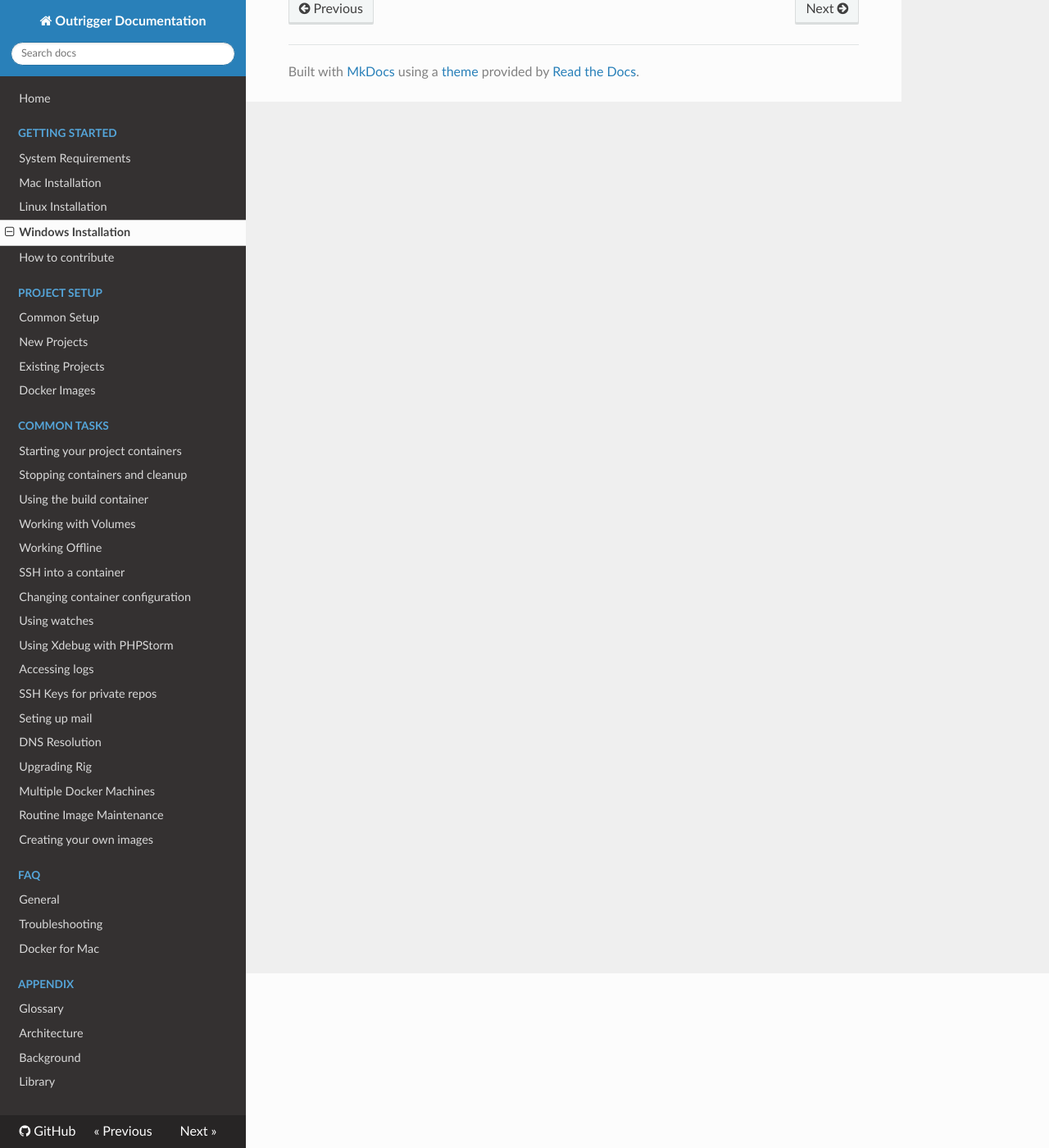
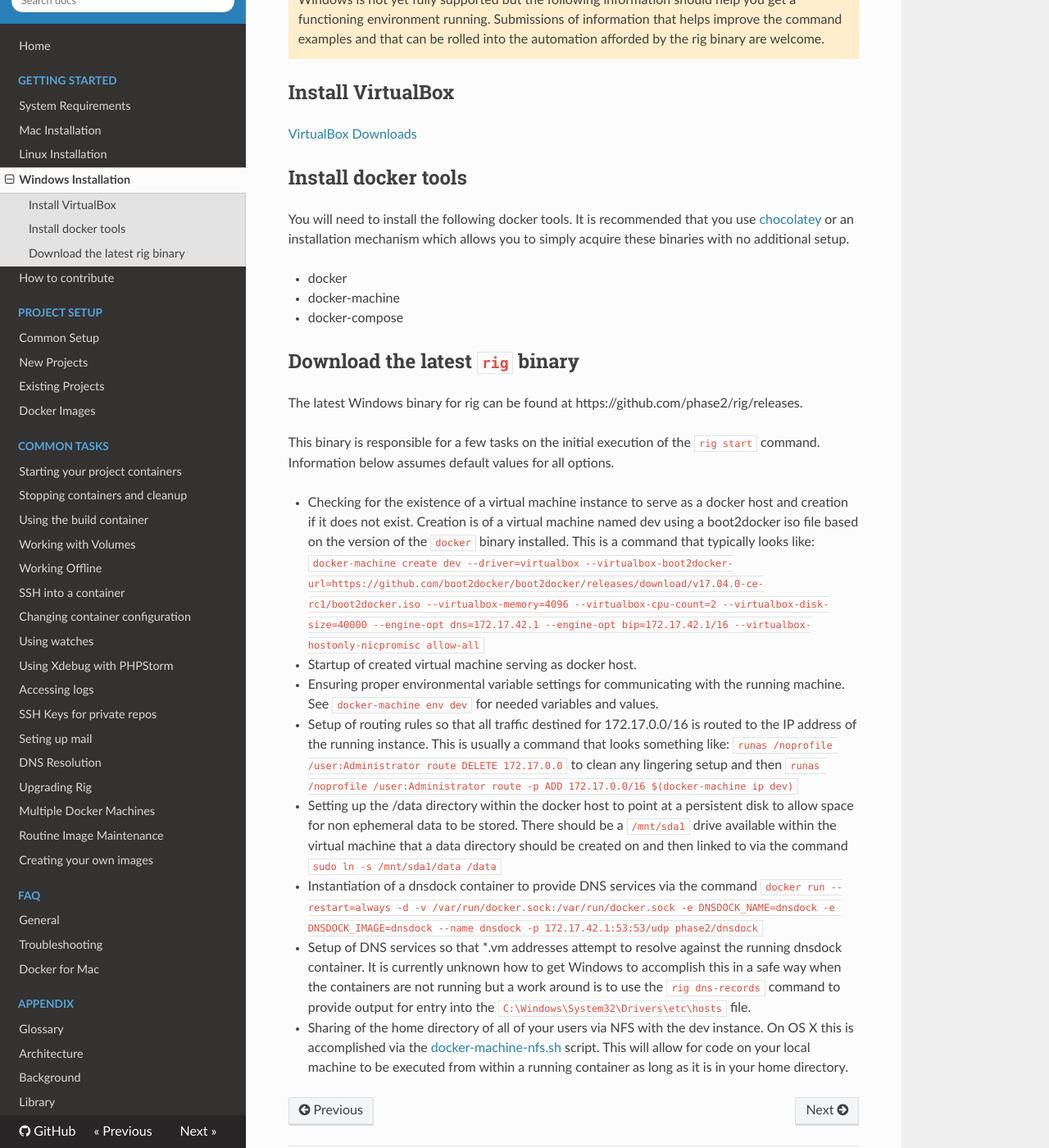
Before and after one commit to phase2/outrigger-docs, an MkDocs documentation site: the page built from docs/getting-started/windows-installation.md, in a window 1280 px wide and 1400 px high, scrolled down 213 px. Shown: the whole window at 82% size. Built offline with MkDocs 1.6.1, drawn with Linux system fonts in a browser that asks for light colours; nearby versions of some CDN libraries; old or Windows-style settings are respelled for this version of MkDocs; some of the changed text lies outside the part shown.

Commit message:
Improving windows docs

```diff
--- a/docs/getting-started/windows-installation.md
+++ b/docs/getting-started/windows-installation.md
@@ -1,3 +1,63 @@
 # Windows Installation
 
-To Be Done
+!!! warning
+    Windows is not yet fully supported but the following information should
+    help you get a functioning environment running. Submissions of
+    information that helps improve the command examples and that can be
+    rolled into the automation afforded by the rig binary are welcome.
+
+## Install VirtualBox
+
+[VirtualBox Downloads](https://www.virtualbox.org/wiki/Downloads)
+
+## Install docker tools
+
+You will need to install the following docker tools. It is recommended
+that you use [chocolatey](https://chocolatey.org/) or an installation
+mechanism which allows you to simply acquire these binaries with no
+additional setup.
+
+* docker
+* docker-machine
+* docker-compose
+
+## Download the latest `rig` binary
+
+The latest Windows binary for rig can be found at https://github.com/phase2/rig/releases.
+
+This binary is responsible for a few tasks on the initial execution of
+the `rig start` command. Information below assumes default values for
+all options.
+
+* Checking for the existence of a virtual machine instance to serve as a
+docker host and creation if it does not exist. Creation is of a virtual
+machine named dev using a boot2docker iso file based on the version of
+the `docker` binary installed. This is a command that typically looks like:
+`docker-machine create dev --driver=virtualbox --virtualbox-boot2docker-url=https://github.com/boot2docker/boot2docker/releases/download/v17.04.0-ce-rc1/boot2docker.iso --virtualbox-memory=4096 --virtualbox-cpu-count=2 --virtualbox-disk-size=40000 --engine-opt dns=172.17.42.1 --engine-opt bip=172.17.42.1/16 --virtualbox-hostonly-nicpromisc allow-all`
+* Startup of created virtual machine serving as docker host.
+* Ensuring proper environmental variable settings for communicating
+with the running machine. See `docker-machine env dev` for needed
+variables and values.
+* Setup of routing rules so that all traffic destined for 172.17.0.0/16
+is routed to the IP address of the running instance. This is usually
+a command that looks something like:
+`runas /noprofile /user:Administrator route DELETE 172.17.0.0` to clean
+any lingering setup and then
+`runas /noprofile /user:Administrator route -p ADD 172.17.0.0/16 $(docker-machine ip dev)`
+* Setting up the /data directory within the docker host to point at a
+persistent disk to allow space for non ephemeral data to be stored.
+There should be a `/mnt/sda1` drive available within the virtual machine
+that a data directory should be created on and then linked to via the
+command `sudo ln -s /mnt/sda1/data /data`
+* Instantiation of a dnsdock container to provide DNS services via the
+command `docker run --restart=always -d -v /var/run/docker.sock:/var/run/docker.sock -e DNSDOCK_NAME=dnsdock -e DNSDOCK_IMAGE=dnsdock --name dnsdock -p 172.17.42.1:53:53/udp phase2/dnsdock`
+* Setup of DNS services so that \*.vm addresses attempt to resolve
+against the running dnsdock container. It is currently unknown how
+to get Windows to accomplish this in a safe way when the containers
+are not running but a work around is to use the `rig dns-records`
+command to provide output for entry into the
+`C:\Windows\System32\Drivers\etc\hosts` file.
+* Sharing of the home directory of all of your users via NFS with the
+dev instance. On OS X this is accomplished via the [docker-machine-nfs.sh](https://github.com/adlogix/docker-machine-nfs)
+script. This will allow for code on your local machine to be executed
+from within a running container as long as it is in your home directory.
```
